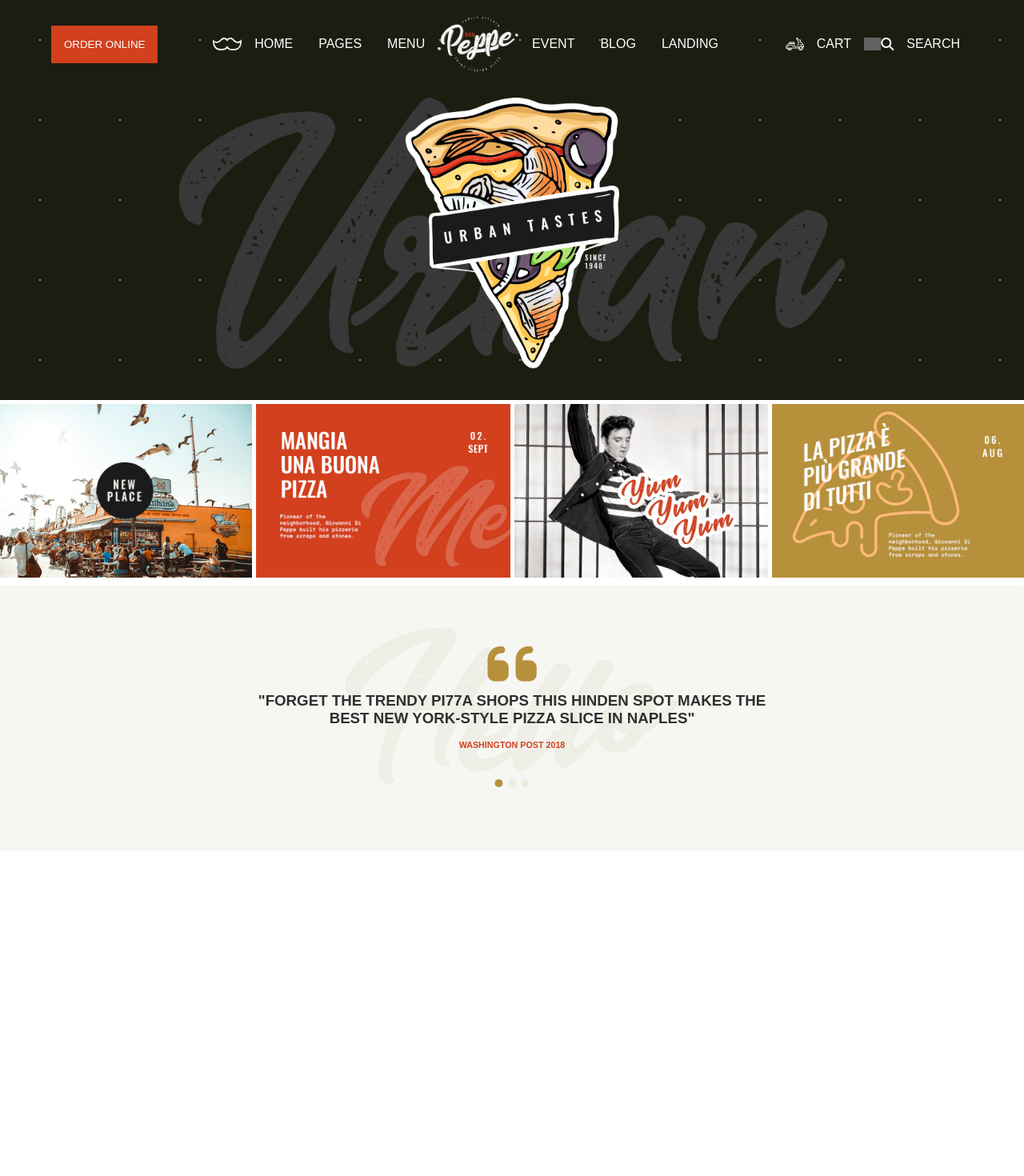
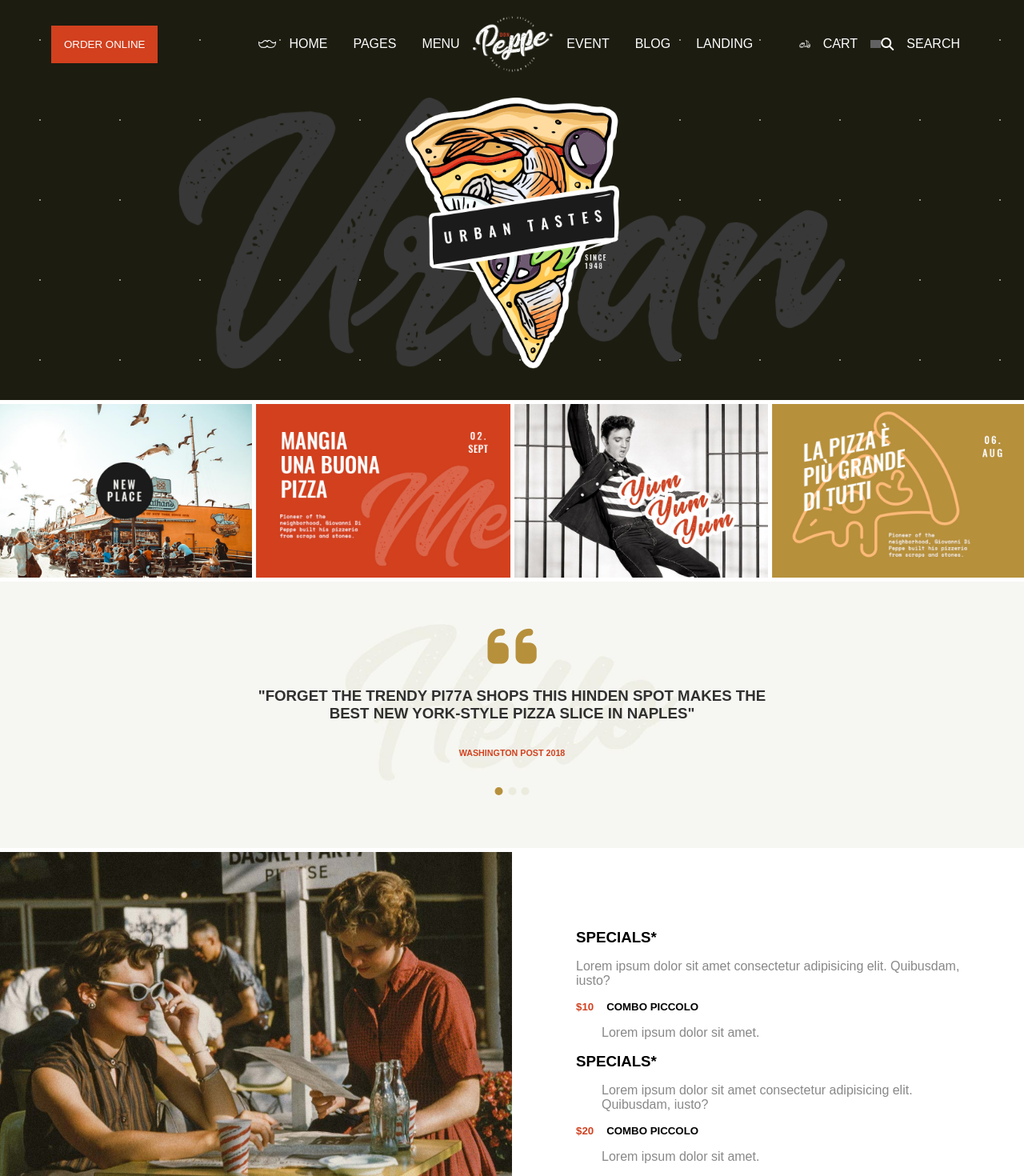
Before and after one commit to alessiogentilezza/proj-html-vuejs, a Vue app: page / in a window 1280 px wide. Shown: the top 1470 px of the page at 80% size. Before the commit the page ends 1073 px from the top, so only its background shows below. Built offline with nearby package versions, Linux system fonts and the light colour scheme; grey boxes are pictures that could not be loaded.

Commit message:
terza section completata

```diff
--- a/src/components/PageHeader.vue
+++ b/src/components/PageHeader.vue
@@ -1,16 +1,16 @@
 <template>
   <nav class="my-container">
 
-    <!-- BOTTONE -->
+    <!-- LINK NAVBAR SX -->
 
-    <div>
+    <div class="col">
       <button t class="my-btn">ORDER ONLINE</button>
     </div>
 
-    <!-- LINK NAVBAR SX -->
+    <!-- LINK NAVBAR CC -->
 
-    <div>
-      <ul class="navbar-links">
+    <div class="col">
+      <ul class="navbar-links cc">
         <li v-for="(link, i) in arrayNavSX" :key="i">
           <img v-if="link.icon != ''" class="img-small" :src="link.icon" alt="">
           <img id="logo" :src="link.logo" alt="">
@@ -21,8 +21,8 @@
 
     <!-- LINK NAVBAR DX -->
 
-    <div>
-      <ul class="navbar-links">
+    <div class="col">
+      <ul class="navbar-links dx">
         <li v-for="(link, i) in arrayNavDX" :key="i">
           <img v-if="link.icon != ''" class="img-small" :src="link.icon" alt="">
           <i :class="link.icon"></i>
@@ -55,7 +55,7 @@ export default {
 }
 </script>
 
-<style lang="scss" scoped>
+<style lang="scss">
 @use "../styles/general.scss";
 @use "../styles/partials/variables" as *;
 
@@ -66,6 +66,16 @@ nav.my-container {
   align-items: center;
   height: 50px;
 }
+.navbar-links {
+  display: flex;
+}
+
+ul.navbar-links.cc {
+  justify-content: center;
+}
+ul.navbar-links.dx {
+  justify-content: flex-end;
+}
 
 .my-btn {
   background-color: $background-color-second;
@@ -75,18 +85,14 @@ nav.my-container {
   cursor: pointer;
 }
 
-.navbar-links {
-  display: flex;
-  justify-content: center;
-  align-items: center;
-  list-style: none;
-}
-
 .nav-link {
   padding: 0 1rem;
   text-decoration: none;
-  display: inline-block;
   color: $text-color-white;
+}
+
+.col {
+  width: calc(100% / 3);
 }
 
 li {
@@ -98,7 +104,7 @@ li {
 
 .img-small {
   filter: invert(1);
-  height: 16px;
+  height: 10px;
 }
 
 #logo {
@@ -121,5 +127,4 @@ li {
 #pizza-top {
   position: absolute;
   z-index: 10;
-}
-</style>
+}</style>
--- a/src/components/PageMain.vue
+++ b/src/components/PageMain.vue
@@ -22,6 +22,30 @@
     <ul class="d-flex">
       <li><img src="/h3-testimonials-bckgrnd.jpg" alt=""></li>
     </ul>
+  </section>
+
+  <section>
+    <div class="d-flex">
+      <div class="col">
+        <img src="/h1-img-4.jpg" alt="">
+
+      </div>
+      <div class="col dx">
+        <h3>SPECIALS*</h3>
+        <div class="txt">Lorem ipsum dolor sit amet consectetur adipisicing elit. Quibusdam, iusto?</div>
+        <h5 class="price">$10</h5><h5>COMBO PICCOLO</h5>
+        <p class="txt">Lorem ipsum dolor sit amet.</p>
+        <h3>SPECIALS*</h3>
+        <p class="txt">Lorem ipsum dolor sit amet consectetur adipisicing elit. Quibusdam, iusto?</p>
+        <h5 class="price">$20</h5><h5>COMBO PICCOLO</h5>
+        <p class="txt">Lorem ipsum dolor sit amet.</p>
+        <h3>SPECIALS*</h3>
+        <p class="txt">Lorem ipsum dolor sit amet consectetur adipisicing elit. Quibusdam, iusto?</p>
+        <h5 class="price">$30</h5><h5>COMBO PICCOLO</h5>
+        <p class="txt">Lorem ipsum dolor sit amet.</p>
+      </div>
+    </div>
+
   </section>
 </template>
 
@@ -91,4 +115,28 @@ h6 {
 .circle.first {
   background-color: #B7903C;
 }
+.col {
+  width: 50%;
+  p{
+    padding-left: 2rem;
+  }
+}
+.col.dx{
+padding: 5rem;}
+
+h5{
+  display: inline-block;
+  padding: 1rem 1rem 1rem 0;
+}
+h3{
+  padding:1rem 0;
+}
+.price{
+  color: $text-color-red;
+
+}
+.txt{
+  color: #888888;
+
+}
 </style>
```
Also changed, not shown: public/h1-img-4.jpg (renamed from src/assets/img/h1-img-4.jpg).
